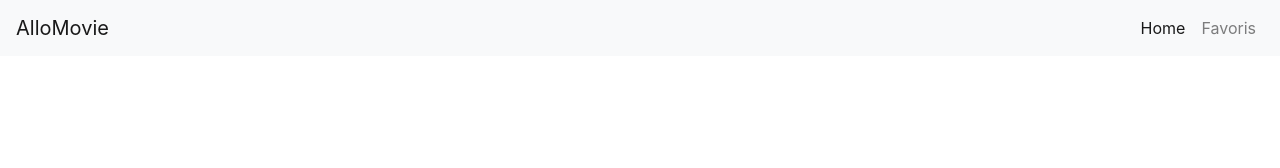
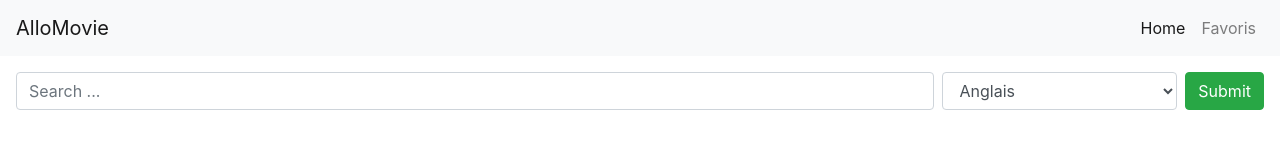
Before and after one commit to ChristopheLem/movie-app, a React (Create React App) app: page / in a window 1280 px wide. Shown: the top 168 px of the page. Built offline with nearby package versions, Linux system fonts and the light colour scheme; no server answers.

Commit message:
create search bar using api

```diff
--- a/package.json
+++ b/package.json
@@ -7,6 +7,7 @@
     "@testing-library/react": "^9.5.0",
     "@testing-library/user-event": "^7.2.1",
     "axios": "^0.19.2",
+    "formik": "^2.1.4",
     "node-sass": "^4.14.1",
     "react": "^16.13.1",
     "react-dom": "^16.13.1",
--- a/src/App.js
+++ b/src/App.js
@@ -1,6 +1,6 @@
 import React, { Component } from 'react';
-import { Header, MovieList, MovieDetails, Loading } from './components';
-import apiMovie from './conf/api.movie';
+import { Header, MovieList, MovieDetails, Loading, SearchBar } from './components';
+import apiMovie, { apiMovieMap } from './conf/api.movie';
 
 class App extends Component {
 
@@ -18,12 +18,7 @@ class App extends Component {
     apiMovie.get('/discover/movie')
       .then( response => response.data.results )
       .then( moviesApi => {
-        const movies = moviesApi.map(m => ({
-          img: 'https://image.tmdb.org/t/p/w500' + m.poster_path,
-          title: m.title,
-          details: `${ m.release_date } | ${ m.vote_average }/10 (${ m.vote_count })`,
-          description: m.overview
-        }));
+        const movies = moviesApi.map(apiMovieMap)
         this.updateMovies(movies);
       })
       .catch( err => console.log(err));
@@ -46,6 +41,7 @@ class App extends Component {
     return (
       <div className="App d-flex flex-column">
         <Header />
+        <SearchBar updateMovies={ this.updateMovies }/>
         { this.state.loaded ? (
           <div className="d-flex flex-row flex-fill pt-4 p-2" >
             <MovieList
--- a/src/components/SearchBar.js
+++ b/src/components/SearchBar.js
@@ -1,11 +1,41 @@
-import React, { Component } from 'react'
+import React, { Component } from 'react';
+import { Formik } from 'formik';
+import apiMovie, { apiMovieMap } from '../conf/api.movie'
 
 export default class SearchBar extends Component {
+
+  submit = (values, actions) => {
+    console.log(values);
+    const query = '?' + Object.keys(values).map(k => `${k}=${ values[k]}&`).join('')
+    apiMovie.get('search/movie' + query)
+      .then( response => response.data.results )
+      .then( moviesApi => {
+        const movies = moviesApi.map(apiMovieMap)
+        this.props.updateMovies(movies);
+        actions.setSubmitting(false);
+      })
+      .catch( err => console.log(err))
+  }
+
   render() {
     return (
-      <div>
-        toolbar
-      </div>
+      <Formik
+        onSubmit={this.submit}
+        initialValues={{ query: '', language: 'en-US' }}
+      >
+        {({ handleSubmit, handleChange, handleBlur, isSubmitting }) => (
+          <form className="d-flex flex-row p-2 m-2" onSubmit={handleSubmit}>
+            <input name="query" className="flex-fill form-control mr-2"
+              placeholder="Search ..." onChange={handleChange} onBlur={handleBlur} />
+            <select className="mr-2 form-control w-25" name="language" onChange={handleChange} onBlur={handleBlur}>
+              <option value="en-US">Anglais</option>
+              <option value="fr-FR">Français</option>
+            </select>
+            <button className="btn btn-small btn-success" type="submit"
+              disabled={isSubmitting} >Submit</button>
+          </form>
+        )}
+      </Formik>
     )
   }
 }
--- a/src/components/movie-details/MovieDetails.js
+++ b/src/components/movie-details/MovieDetails.js
@@ -8,7 +8,7 @@ export default class MovieDetails extends Component {
         <h5>{ this.props.movie.title }</h5>
         <hr className="w-100" />
         <div>
-          <img className="d-block mx-auto w-100" src={ this.props.movie.img } />
+          <img className="d-block mx-auto w-100" alt="movie" src={ this.props.movie.img } />
         </div>
         <hr className="w-100" />
         <span className="text-secondary">{ this.props.movie.details }</span>
--- a/src/components/movie-list/MovieList.js
+++ b/src/components/movie-list/MovieList.js
@@ -1,5 +1,5 @@
 import React, { Component } from 'react';
-import MovieElement from './MovieElement/MovieElement';
+import MovieElement from './movie-element/MovieElement';
 
 export default class MovieList extends Component {
 
--- a/src/conf/api.movie.js
+++ b/src/conf/api.movie.js
@@ -10,3 +10,10 @@ apiMovie.interceptors.request.use( req => {
 })
 
 export default apiMovie;
+
+export const apiMovieMap = m => ({
+  img: 'https://image.tmdb.org/t/p/w500' + m.poster_path,
+  title: m.title,
+  details: `${ m.release_date } | ${ m.vote_average }/10 (${ m.vote_count })`,
+  description: m.overview
+})
```
Also changed, not shown: 1 other file (tests, documents, lock files or other folders).
